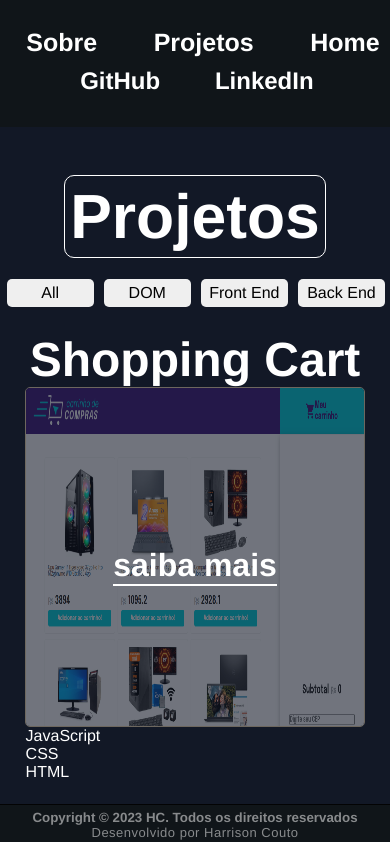
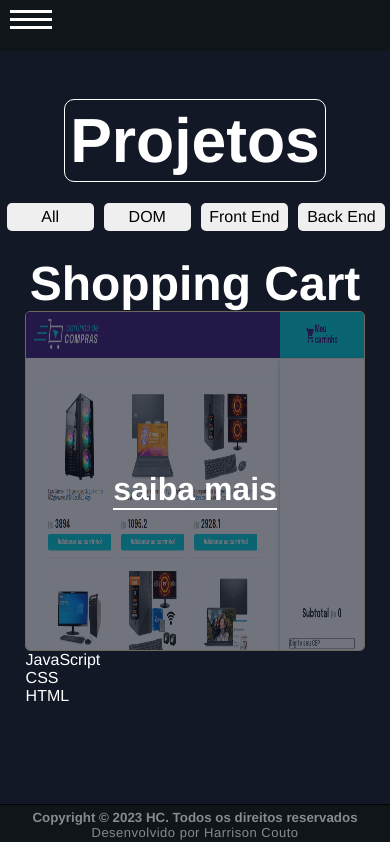
Before and after one commit to HarrisonSilva/portfolio, a Next.js app: page /projects in a window 390 px wide. Shown: the top 842 px of the page. Built offline with nearby package versions, Linux system fonts and the light colour scheme.

Commit message:
implementando menu hamburger

```diff
--- a/src/components/Navbar.jsx
+++ b/src/components/Navbar.jsx
@@ -1,12 +1,25 @@
+"use client"
 import React from 'react'
 import Link from 'next/link'
 import styles from '../styles/navbar/titles.module.css'
 
 export default function Navibar() {
+  const menuToogleDisplay = () => {
+    const navibarContainer = document.querySelector('#navibar-container')
+    if (navibarContainer.style.display === 'none') {
+      navibarContainer.style.display = 'flex'
+    } else {
+      navibarContainer.style.display = 'none'
+    }
+  }
   return (
     <nav>
-
-        <div className={styles.container}>
+        <div onClick={menuToogleDisplay} className={styles.menu}>
+          <div></div>
+          <div></div>
+          <div></div>
+        </div>
+        <div onClick={menuToogleDisplay} id='navibar-container' className={styles.container}>
        <div className={styles.title}>
         <h3>
             <Link href='/about'>Sobre</Link>
--- a/src/styles/navbar/titles.module.css
+++ b/src/styles/navbar/titles.module.css
@@ -27,31 +27,65 @@
     margin-right: 1.3em;
 }
 
+
+
 @media (max-width: 775px) {
     .container {
+        animation: navTwo 1s forwards;
         font-size: 2.25rem;
         box-shadow: none;
+        flex-direction: column;
+        background: none;
+        /* display: none; */
+        background-color: #101519;
+        width: 50vw;
+        justify-content: flex-start;
+        height: 100vh;
+        padding: 0px;
+        display: none;
+        margin-left: -50vw;
     }
     .container a {
         font-size: 25px;
     }
 
     .network a {
-        gap: 5rem;
         font-size: 1.5rem;
-        margin-left: -26.5rem;
     }
 
     .network {
-        margin-top: 1.5rem;
-        gap: 5rem;
+        flex-direction: column;
     }
 
     .title {
-        margin-left: 20rem;
+
         font-size: 1.5rem;
-        margin-top: -5vh;
+        flex-direction: column;
     }
+
+    .title h3 {
+        margin-top: 10px;
+    }
+
+    .menu {
+        cursor: pointer;
+        background-color: #101519;
+        height: 6vh;
+        padding: 5px;
+    }
+
+    .menu div {
+        height: 3px;
+        width: 5vh;
+        background-color: #fff;
+        margin: 5px;
+    }
+}
+
+@keyframes navTwo {
+    to {
+        transform: translateX(50vw);
+}
 }
 
 .title a {
@@ -102,8 +136,3 @@
     margin-left: 100px;
     width: fit-content;
 }
-
-/* .profession {
-    color: #fff;
-    font-family: monospace;
-} */
```
